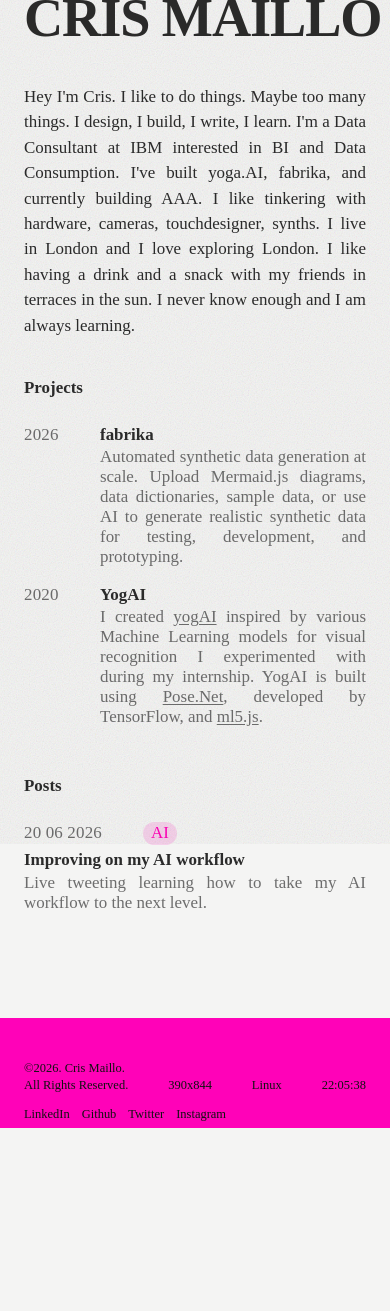
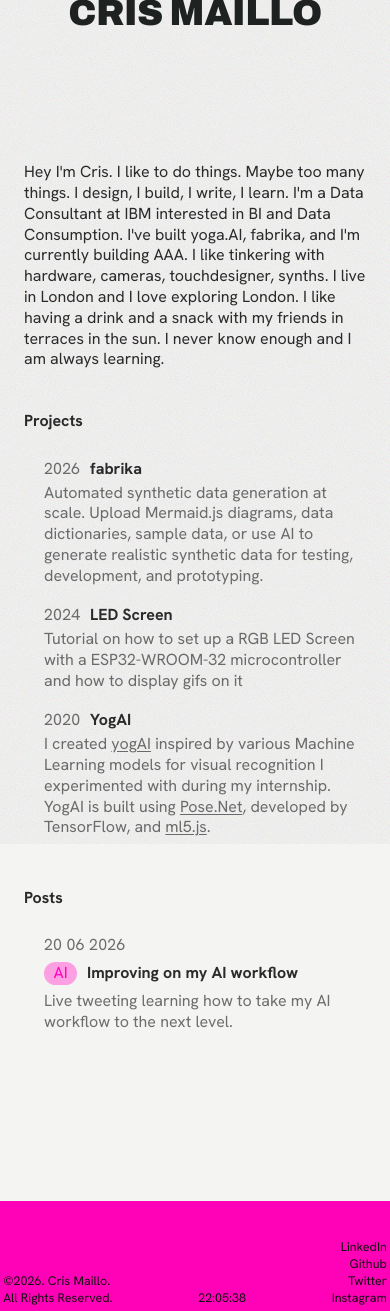
Before and after one commit to cris-maillo/crismaillo, a React (Vite) app: page / in a window 390 px wide. Before the commit the page ends 1128 px from the top, so only its background shows below. Built offline with nearby package versions, Linux system fonts and the light colour scheme.

Commit message:
worked on mobile version

```diff
--- a/index.html
+++ b/index.html
@@ -29,6 +29,12 @@ _____________________________________
     <meta name="viewport" content="width=device-width, initial-scale=1" />
     <meta name="theme-color" content="#000000" />
     <link rel="apple-touch-icon" href="apple-touch-icon.png" />
+    <link rel="preconnect" href="https://fonts.googleapis.com" />
+    <link rel="preconnect" href="https://fonts.gstatic.com" crossorigin />
+    <link
+      href="https://fonts.googleapis.com/css2?family=Archivo:wdth,wght@125,800;125,900&family=Hanken+Grotesk:wght@400;500;600;700;800&display=swap"
+      rel="stylesheet"
+    />
 
     <title>Cris Maillo</title>
     <meta name="description" content="an experimental, ever-changing & personal space on the internet.">
--- a/src/App.css
+++ b/src/App.css
@@ -1,6 +1,6 @@
 /* ------------------------------------------------------------------ */
 /*  Cris Maillo — 2026                                                 */
-/*  Font: Akzidenz-Grotesk BQ (falls back to Helvetica Neue / Arial)   */
+/*  Font: HK Grotesk / Hanken Grotesk (falls back to Helvetica / Arial) */
 /* ------------------------------------------------------------------ */
 
 :root {
@@ -8,15 +8,21 @@
   --ink: #2b2b2b;
   --muted: #6d6d6d;
   --magenta: #FF02B8;
-  --magenta-soft: rgba(255, 2, 184, 0.14);
-  --magenta-highlight: rgba(255, 2, 184, 0.28);
+  --magenta-soft: rgb(253, 159, 227);
   /* horizontal padding shared by the content column + the hero title */
   --pad: clamp(1.5rem, 5vw, 5rem);
   /* the content's inner width = the space the title must fill */
   --content-width: calc(100vw - var(--pad) * 2);
   /* shared text column width for the intro, projects + posts */
   --measure: 640px;
-  --font: 'Akzidenz-Grotesk BQ', 'AkzidenzGrotesk', serif;
+  /* approx rendered height of the hero title — used to offset the content
+     below it (font-size width/9.4 * line-height 0.95 ≈ width/10) */
+  --title-h: calc(var(--content-width) / 10);
+  /* how far the intro's first line tucks up under the hero title */
+  --intro-overlap: 2.5rem;
+  --font: 'Hanken Grotesk', 'HK Grotesk', 'Helvetica Neue', Arial, sans-serif;
+  /* display face for the hero title — Druk Wide lookalike (wide + heavy) */
+  --font-display: 'Druk Wide', 'Archivo', 'Hanken Grotesk', sans-serif;
   /* strong ease-out — more intentional than the built-in curve */
   --ease-out: cubic-bezier(0.23, 1, 0.32, 1);
 }
@@ -64,9 +70,9 @@ body::after {
   min-height: 100vh;
   display: flex;
   flex-direction: column;
-  /* reserve space for the fixed title (≈ its rendered height) so content
-     starts below it. font-size / 6.3 * line-height(0.9) ≈ width / 7 */
-  padding-top: calc(var(--content-width) / 7);
+  /* the title is fixed (out of flow); the content reserves its own space
+     for it via padding-top, so nothing is needed here. */
+  padding-top: 0;
 }
 
 /* ---- hero title -------------------------------------------------- */
@@ -84,16 +90,19 @@ body::after {
   z-index: 50;
   pointer-events: none; /* never block clicks/hover on content beneath */
   text-align: center;
-  font-weight: 800;
-  /* size the type so "CRIS MAILLO" (~6.3em wide) exactly fills the content
-     width — shrinks/grows with the viewport. Tweak the 6.3 divisor if the
-     real font sits looser/tighter than the sans-serif fallback. */
-  font-size: calc(var(--content-width) / 6.3);
-  letter-spacing: -0.02em;
-  line-height: 0.9;
+  font-family: var(--font-display);
+  font-weight: 900;
+  font-stretch: 125%; /* activate Archivo's expanded width axis */
+  /* size the type so "CRIS MAILLO" exactly fills the content width — shrinks/
+     grows with the viewport. Druk Wide / Archivo Expanded is much wider than a
+     plain grotesque, so the divisor is larger than for a regular sans. Tweak it
+     if the real font sits looser/tighter. */
+  font-size: calc(var(--content-width) / 9.4);
+  letter-spacing: -0.01em;
+  line-height: 0.95;
   /* light-grey source + difference: |bg(#f4f4f3) - #c9c9c9| ≈ #2b2b2b, so it
      reads as dark grey on the light bg while still inverting over text */
-  color: #c9c9c9;
+  color: #d6d2d2;
   mix-blend-mode: difference;
   margin-top: -0.12em;
   white-space: nowrap;
@@ -103,7 +112,9 @@ body::after {
 
 .content {
   flex: 1 0 auto;
-  padding: clamp(2rem, 9vw, 8rem) var(--pad) 6rem;
+  /* top padding reserves the fixed title's height (keeps padding non-zero so
+     the intro's negative margin doesn't collapse through the container) */
+  padding: var(--title-h) var(--pad) 6rem;
 }
 
 .intro {
@@ -112,6 +123,8 @@ body::after {
   line-height: 1.5;
   font-weight: 400;
   text-align: justify;
+  /* pull the first line up so it overlaps the bottom of the hero title */
+  margin-top: calc(var(--intro-overlap) * -1);
 }
 
 /* ---- list sections (Projects / Posts) ---------------------------- */
@@ -130,6 +143,8 @@ body::after {
 .list {
   display: flex;
   flex-direction: column;
+  /* indent the rows slightly from the section heading */
+  padding-left: 1.25rem;
 }
 
 .row {
@@ -170,7 +185,7 @@ body::after {
 }
 
 .row:hover .rowTitle {
-  background: var(--magenta-highlight);
+  background: var(--magenta);
 }
 
 .rowDescription {
@@ -200,9 +215,9 @@ body::after {
   font-weight: 400;
   color: var(--magenta);
   background: var(--magenta-soft);
-  padding: 0.18rem 0.5rem;
+  padding: 0.18rem 0.6rem;
   border-radius: 999px;
-  line-height: 1;
+  line-height: 1.06;
 }
 
 /* ---- footer ------------------------------------------------------ */
@@ -211,6 +226,7 @@ body::after {
   flex-shrink: 0;
   background: var(--magenta);
   color: #111;
+  margin-top: 4rem;
   padding: 1.25rem clamp(1.5rem, 5vw, 5rem) 0.3rem;
   min-height: 110px;
   display: flex;
@@ -395,12 +411,70 @@ body::after {
 /* ------------------------------------------------------------------ */
 
 @media (max-width: 640px) {
+  /* the hero title is short on narrow screens, so the intro's negative
+     overlap would collide with it — drop the overlap and add a little
+     breathing room beneath the title instead */
+  .intro {
+    margin-top: 8rem;
+  }
+
+  /* mobile readability: 16px+ body text, comfortable line-height, and
+     left-aligned (justified text creates ugly word-gap rivers on narrow
+     columns) */
+  .intro,
+  .rowDescription {
+    font-size: 1rem;
+    line-height: 1.3;
+    text-align: left;
+  }
+
+  .rowYear,
+  .rowDate,
+  .rowTitle,
+  .sectionHeading,
+  .tag {
+    font-size: 1rem;
+  }
+
+  /* flatten rowMain so the title + description become direct grid items,
+     letting the year/date share the title's line and the description span
+     the full row width on its own line below */
+  .projectRow .rowMain,
+  .postRow .rowMain {
+    display: contents;
+  }
+
+  /* Projects: year + title on one line, description full-width beneath */
+  .projectRow {
+    grid-template-columns: auto 1fr;
+    grid-template-areas:
+      'year title'
+      'desc desc';
+    column-gap: 0.6rem;
+    row-gap: 0.25rem;
+  }
+
+  .projectRow .rowYear {
+    grid-area: year;
+  }
+
+  .projectRow .rowTitle {
+    grid-area: title;
+  }
+
+  .projectRow .rowDescription {
+    grid-area: desc;
+  }
+
+  /* Posts: date on its own line, then tag + title, description full-width below */
   .postRow {
-    grid-template-columns: 95px 1fr;
+    grid-template-columns: auto 1fr;
     grid-template-areas:
-      'date tag'
-      'main main';
-    row-gap: 0.35rem;
+      'date date'
+      'tag title'
+      'desc desc';
+    column-gap: 0.6rem;
+    row-gap: 0.4rem;
   }
 
   .postRow .rowDate {
@@ -411,8 +485,23 @@ body::after {
     grid-area: tag;
   }
 
-  .postRow .rowMain {
-    grid-area: main;
+  .postRow .rowTitle {
+    grid-area: title;
+  }
+
+  .postRow .rowDescription {
+    grid-area: desc;
+  }
+
+  /* mobile footer: copyright, ticking time + socials only, full-bleed */
+  .footer {
+    padding-left: 0.2rem;
+    padding-right: 0.2rem;
+  }
+
+  .footer .resolution,
+  .footer .os {
+    display: none;
   }
 
   .footerRow {
@@ -420,9 +509,9 @@ body::after {
     gap: 0.75rem 1.5rem;
   }
 
+  /* keep social links stacked in a column */
   .socials {
-    flex-direction: row;
-    gap: 0.75rem;
-    width: 100%;
+    flex-direction: column;
+    align-items: flex-end;
   }
 }
--- a/src/components/Footer.jsx
+++ b/src/components/Footer.jsx
@@ -42,9 +42,9 @@ function Footer() {
           <br />
           All Rights Reserved.
         </span>
-        <span className="stat">{resolution}</span>
-        <span className="stat">{os}</span>
-        <span className="stat">{time}</span>
+        <span className="stat resolution">{resolution}</span>
+        <span className="stat os">{os}</span>
+        <span className="stat time">{time}</span>
         <nav className="socials">
           <a href="https://www.linkedin.com/in/cristina-maillo/" target="_blank" rel="noopener noreferrer">
             LinkedIn
--- a/src/components/LandingPage.jsx
+++ b/src/components/LandingPage.jsx
@@ -10,6 +10,12 @@ const projects = [
     title: 'fabrika',
     description: 'Automated synthetic data generation at scale. Upload Mermaid.js diagrams, data dictionaries, sample data, or use AI to generate realistic synthetic data for testing, development, and prototyping.',
     link: 'https://fabrika-live.vercel.app/',
+  },
+  {
+    year: '2024',
+    title: 'LED Screen',
+    description: 'Tutorial on how to set up a RGB LED Screen with a ESP32-WROOM-32 microcontroller and how to display gifs on it',
+    link: 'https://github.com/cris-maillo/led-panel-tutorial',
   },
   {
     year: '2020',
@@ -104,7 +110,7 @@ function LandingPage() {
         <p className="intro">
           Hey I&apos;m Cris. I like to do things. Maybe too many things. I design,
           I build, I write, I learn. I&apos;m a Data Consultant at IBM interested
-          in BI and Data Consumption. I&apos;ve built yoga.AI, fabrika, and
+          in BI and Data Consumption. I&apos;ve built yoga.AI, fabrika, and I'm
           currently building AAA. I like tinkering with hardware, cameras,
           touchdesigner, synths. I live in London and I love exploring London. I
           like having a drink and a snack with my friends in terraces in the sun.
```
